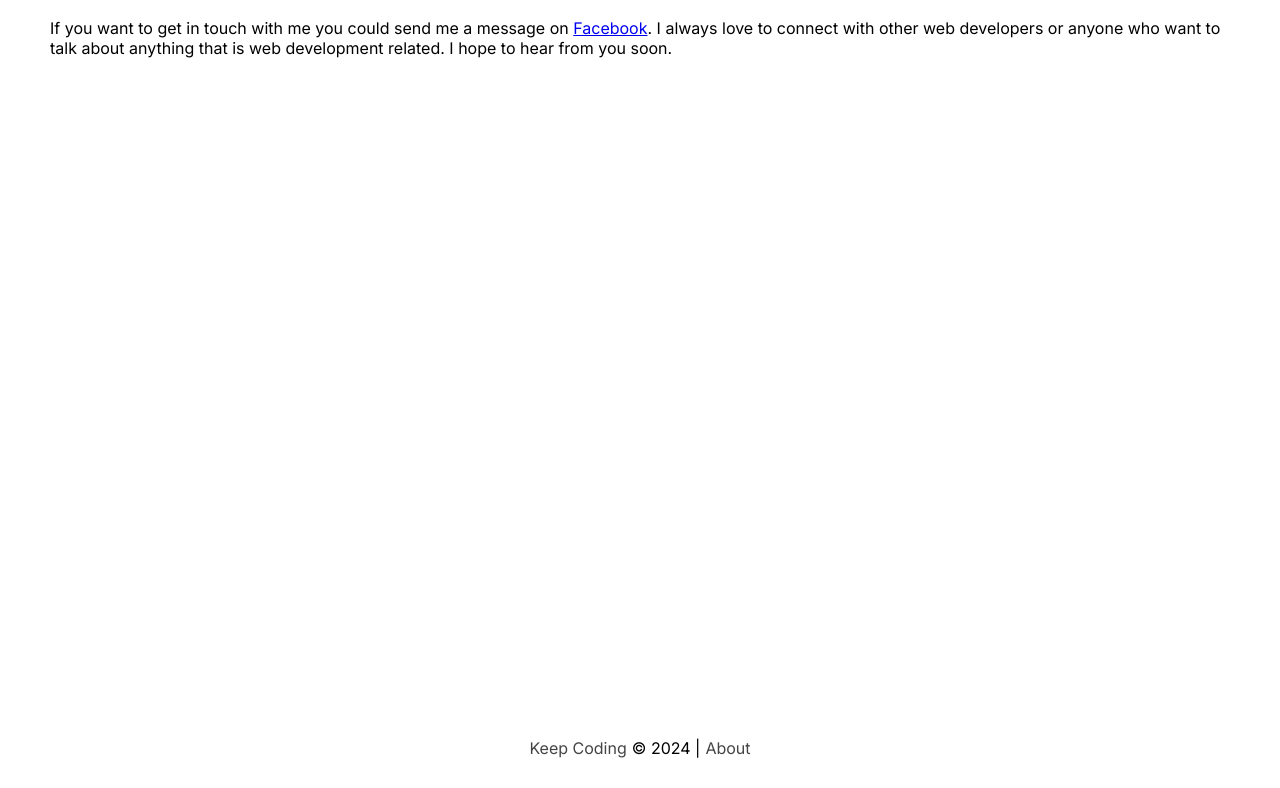
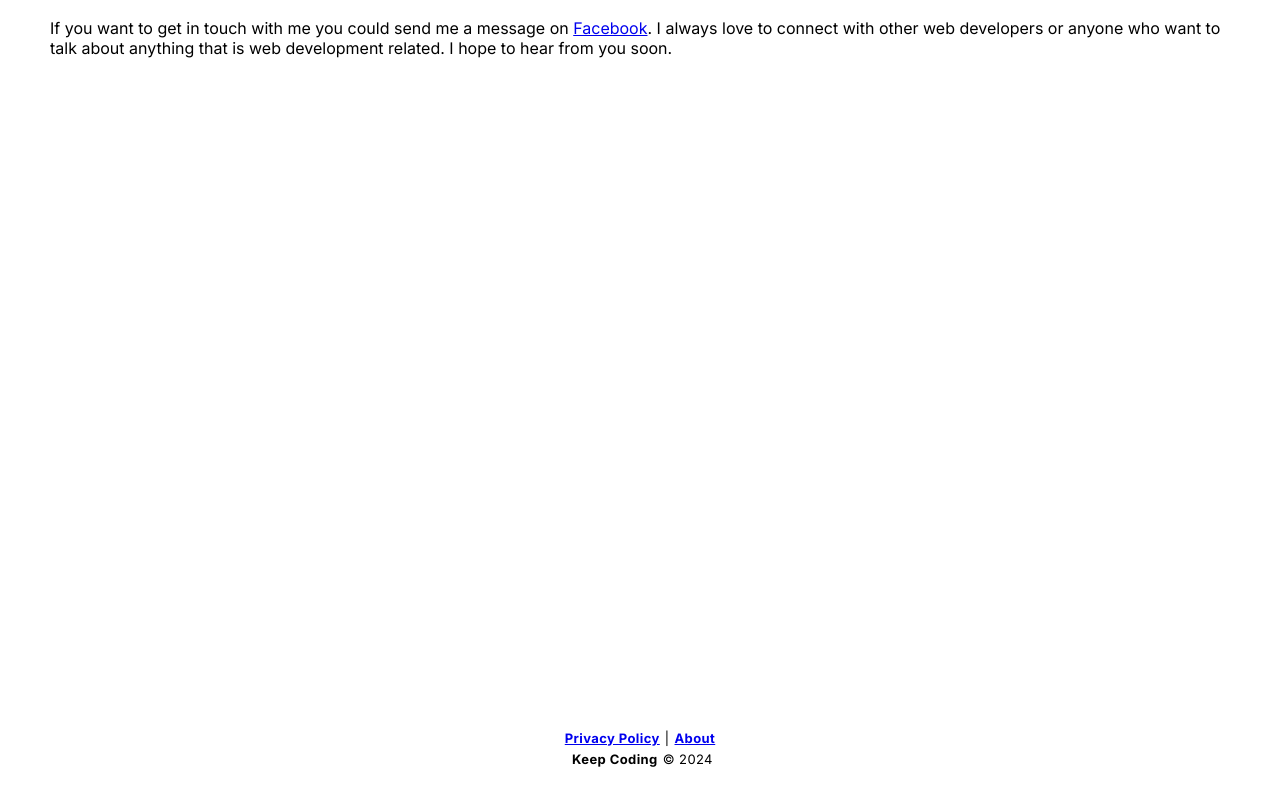
Before and after one commit to Malwande-Dzanibe/we-coding, a Next.js app: page /about in a window 1280 px wide. Shown: the part 212-1000 px from the top of the page. Built offline with nearby package versions, Linux system fonts and the light colour scheme.

Commit message:
2024-02-22.2

```diff
--- a/app/globals.css
+++ b/app/globals.css
@@ -18,6 +18,10 @@
     align-items: center;
 }
 
+h4{
+    font-size: 20px;
+}
+
 .titles{
     text-decoration: none;
     transition: 150ms all ease;
@@ -29,6 +33,14 @@
 
 .portable{
     margin: 20px 0px;
+    letter-spacing: .4px;
+
+}
+
+.baitt{
+    font-size: 14px;
+    letter-spacing: .4px;
+    font-weight: 500;
 }
 
 .welcome-m{
@@ -74,14 +86,27 @@ h4{
     display: flex;
     justify-content: center;
     align-items: center;
+    flex-direction: column;
+    font-size: 13px;
+    letter-spacing: .4px;
+}
+
+.link-footer-wrapper{
+    display: flex;
+    margin-bottom: 5px;
+}
+
+.p-f2-wrapper{
+    display: flex;
 }
 
 .link-footer{
-    text-decoration: none;
+    font-weight: bolder;
 }
 
 .p-f2{
     margin: 0px 5px;
+    font-weight: bolder;
 }
 
 .p-f{
@@ -92,7 +117,3 @@ h4{
 .p-f:hover{
     color: var(--main-theme-color);
 }
-
-p{
-    color: #444;
-}
--- a/components/BlogPosts.tsx
+++ b/components/BlogPosts.tsx
@@ -21,7 +21,7 @@ const BlogPosts = async () => {
             <Link className='titles'  href={`/product/${post.slug}`}>
             <h4>{post.name}</h4>
             </Link>
-            {iniIntro.length < 100 ? <p>{iniIntro}</p> : <p>{newIntro}</p>}
+            {iniIntro.length < 100 ? <p className='baitt'>{iniIntro}</p> : <p className='baitt'>{newIntro}</p>}
             <br/>
             <hr/>
             <br />
--- a/components/Footer.tsx
+++ b/components/Footer.tsx
@@ -6,12 +6,17 @@ const Footer = () => {
 
   const year = new Date().getFullYear()
 
-  // const challengetoStr : any = post.challenge ? post.challenge[0].children[0].text : null
-  // const challengetoStr2 : any = post.challenge2 ? post.challenge2[0].children[0].text : null
+
 
   return (
     <div className='footer'>
-        <p className='p-f2'>Keep Coding</p> &copy; {year} | <Link href={"/about"} className='link-footer'><p className='p-f'>About</p></Link>
+      <div className='link-footer-wrapper'>
+            <Link href={"/privacy-policy"} className='link-footer'><p className='p-f'>Privacy Policy</p></Link> |
+            <Link href={"/about"} className='link-footer'><p className='p-f'>About</p></Link>
+      </div>
+      <div className='p-f2-wrapper'>
+            <p className='p-f2'>Keep Coding</p> &copy; {year}
+      </div>
     </div>
   )
 }
```
